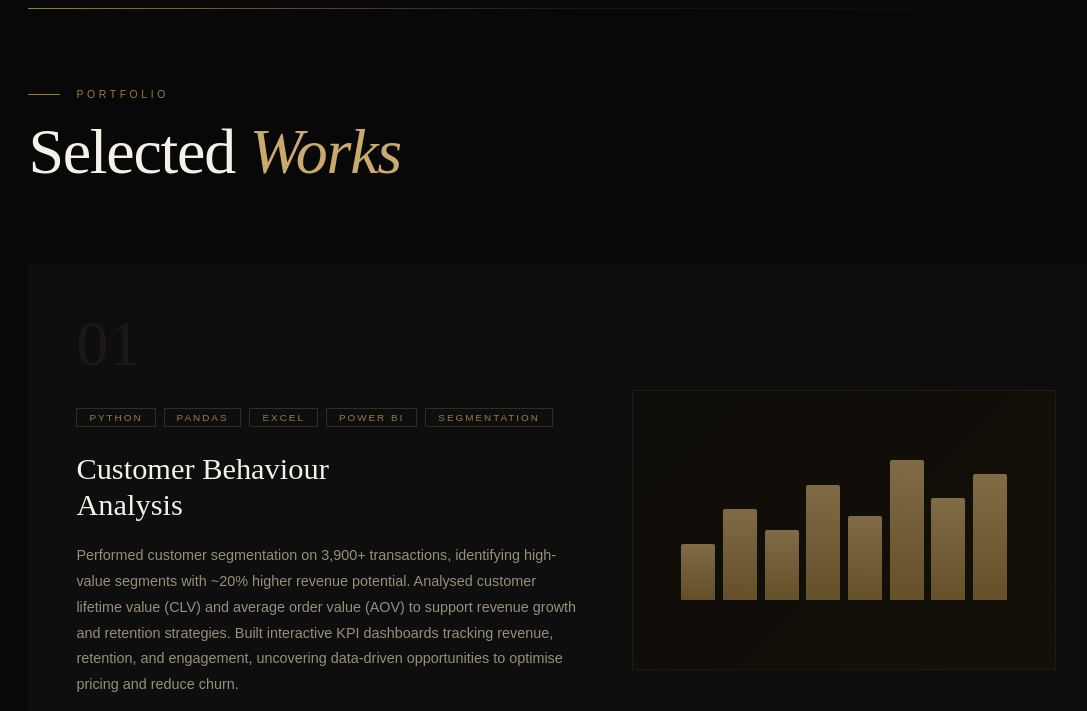
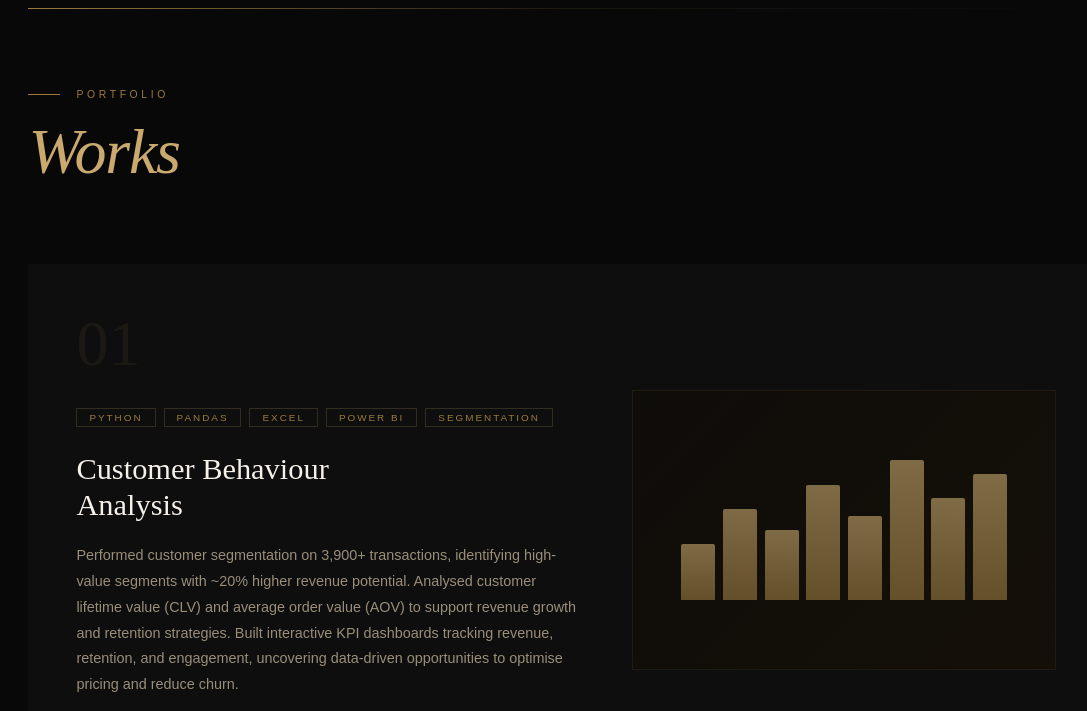
Before and after one commit to kirtikayan/kirtikayan.github.io, a plain HTML site: page index.html in a window 1280 px wide. Shown: the part 3080-3791 px from the top of the page, without its empty margins (74-1161 px from the left). Drawn offline with nearby package versions, Linux system fonts and the light colour scheme.

Commit message:
Update index.html

```diff
--- a/index.html
+++ b/index.html
@@ -1013,7 +1013,7 @@
       <div class="line"></div>
       <span>Portfolio</span>
     </div>
-    <h2 class="section-title">Selected <em>Works</em></h2>
+    <h2 class="section-title"><em>Works</em></h2>
   </div>
 
   <div class="projects-grid">
```
